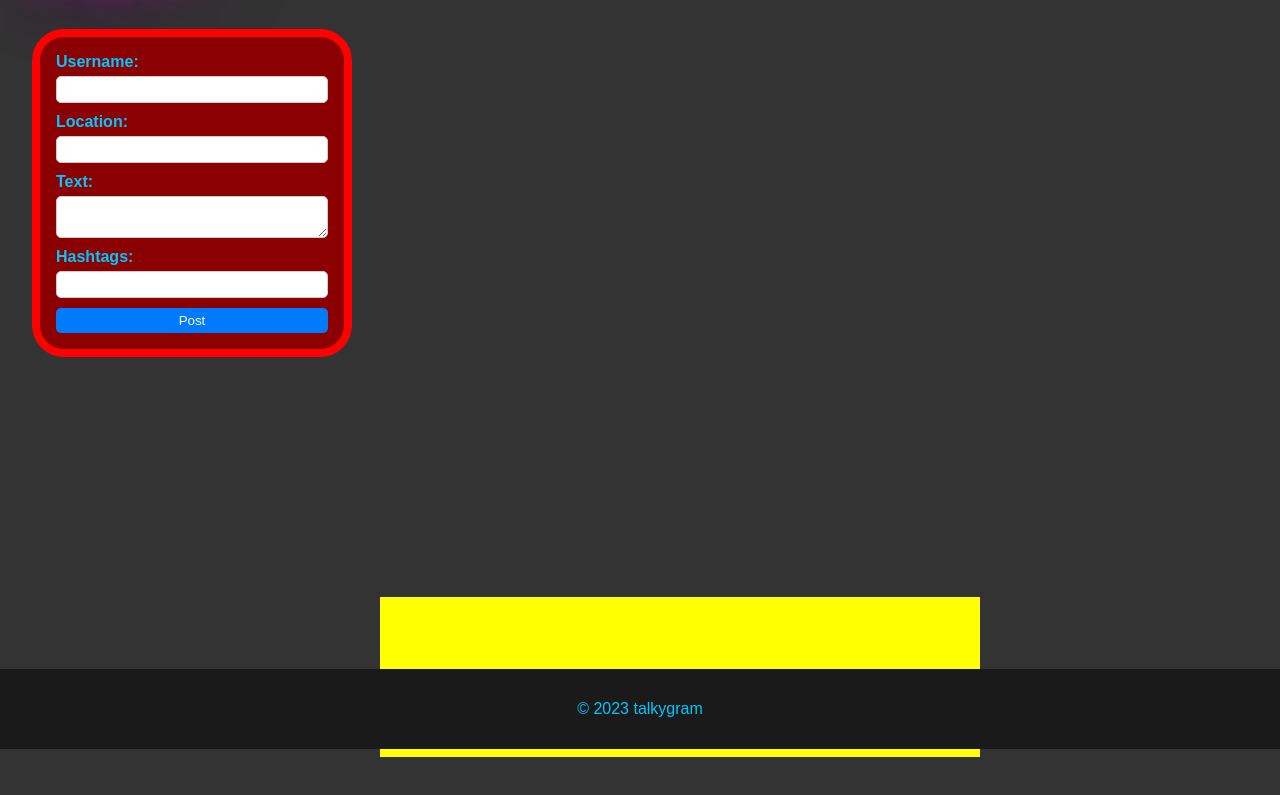
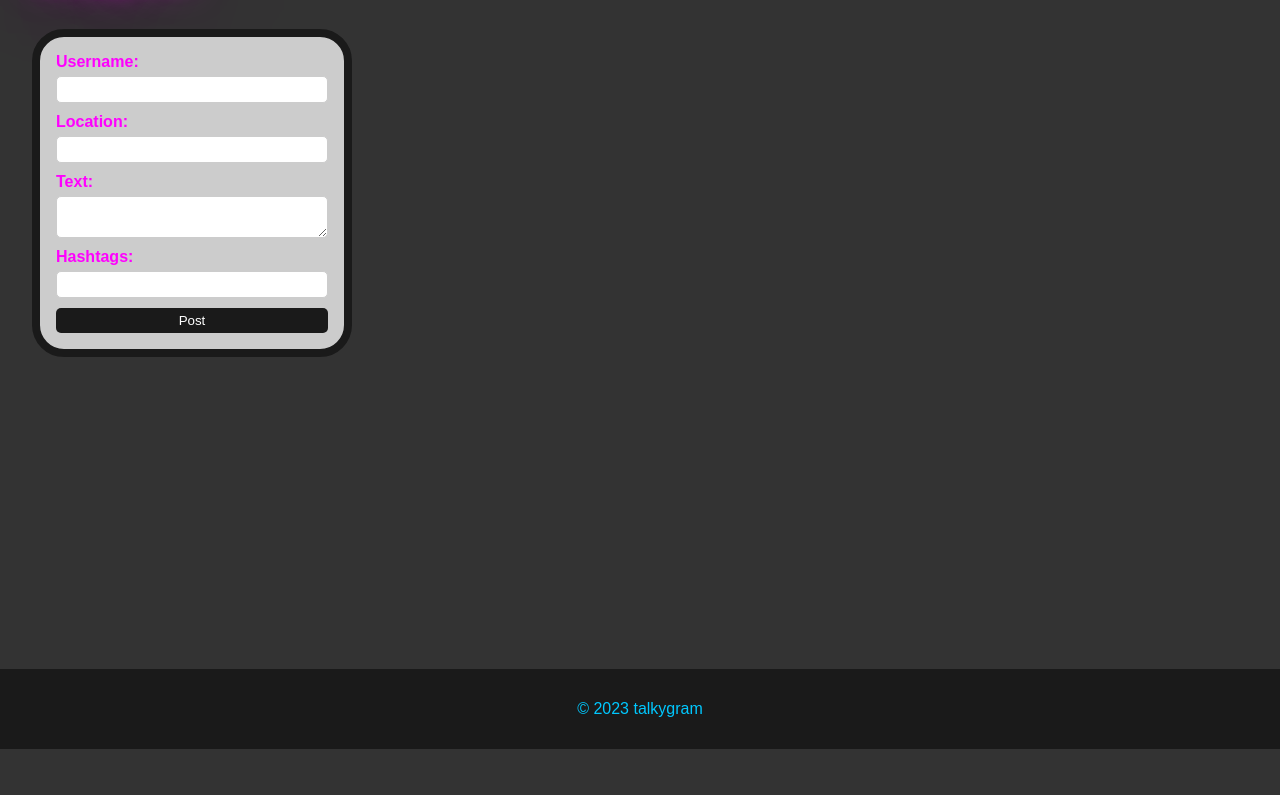
Before and after one commit to talkygram/talkygram, a website: page results.html in a window 1280 px wide. Shown: the part 51-846 px from the top of the page. Drawn offline with Linux system fonts and the light colour scheme.

Commit message:
Refactor html and css

```diff
--- a/results.css
+++ b/results.css
@@ -105,7 +105,7 @@ main section {
     display: flex;
     flex-direction: column;
     align-items: start;
-    color: #00c8ff;
+    color: #F0F;
     height: 100%;
     margin: 5rem 0 0 5rem;
 }
@@ -127,22 +127,15 @@ footer {
     color: #00c8ff;
 }
 
-/* Post styles */
-#post-container {
-    width: 50%;
-    margin: auto;
-    border: solid 5rem yellow;
-}
-
-#create-post-form {
+.post-form {
     width: 25%;
     position: absolute;
     top: 5rem;
     left: 2rem;
     padding: 1rem;
-    border: .5rem solid red;
+    border: .5rem solid rgb(26 26 26);
     border-radius: 2rem;
-    background-color: darkred;
+    background-color: #ccc;
 }
 
 .post {
@@ -226,18 +219,18 @@ textarea {
 }
 
 input[type="submit"],
-#create-post-form button {
+.post-form button {
     padding: 5px 10px;
     border-radius: 5px;
     border: none;
-    background-color: #007bff;
+    background-color: rgb(26 26 26);
     color: #fff;
     cursor: pointer;
 }
 
 input[type="submit"]:hover,
-#create-post-form button:hover {
-    background-color: #0069d9;
+.post-form button:hover {
+    background-color: rgb(26 26 26);
 }
 
 /* Media query breakpoints for responsiveness.  Design for mobile first. */
--- a/results.html
+++ b/results.html
@@ -35,11 +35,9 @@
 
             <div class="results-container">
                 <!-- JSON goes here -->
-                <!-- Does JSOn still inject here? My code was changed. -->
+                <!-- Does JSON still inject here? My code was changed. -->
 
-                <div id="post-container"></div>
-
-                <form id="create-post-form">
+                <form class="post-form">
                     <label for="username">Username:</label>
                     <input type="text" name="username" id="username" placeholder="Enter your username">
                     <label for="location">Location:</label>
```
Also changed, not shown: notes.html (+1 -6 lines).
